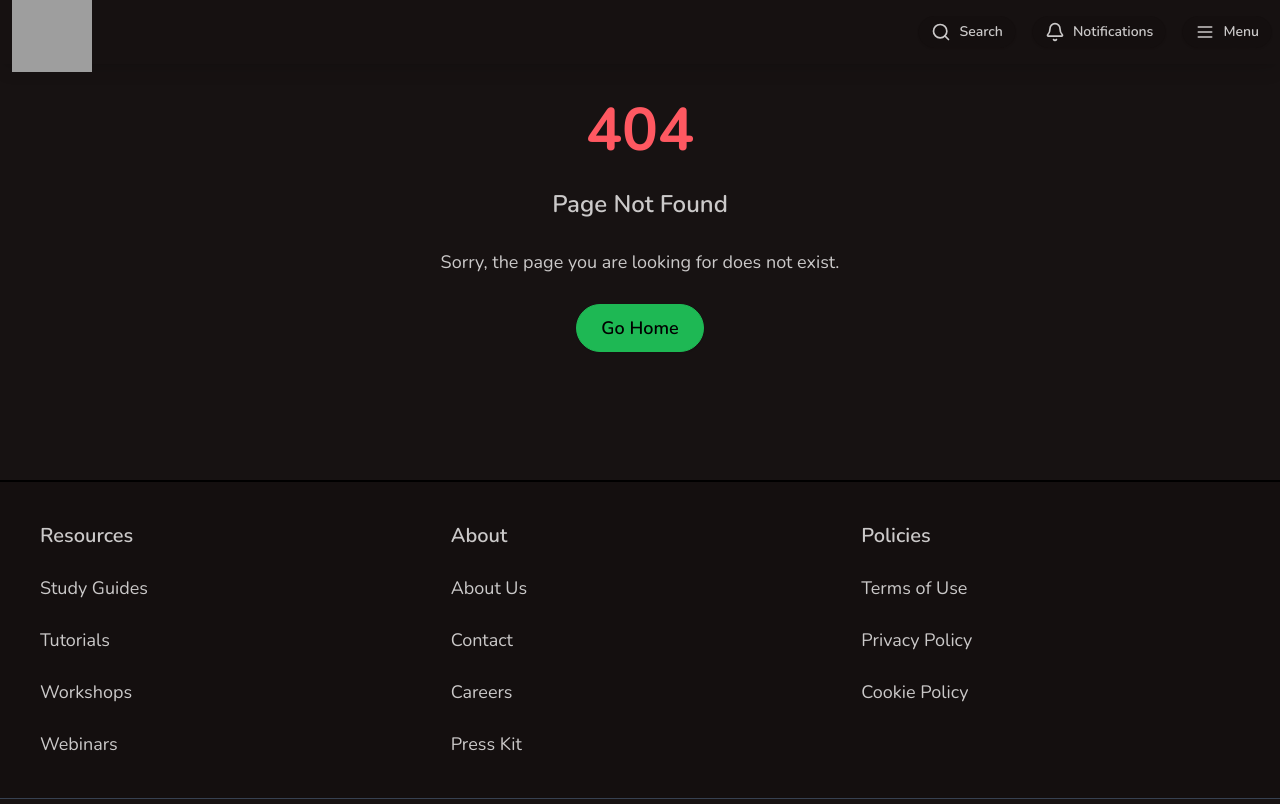
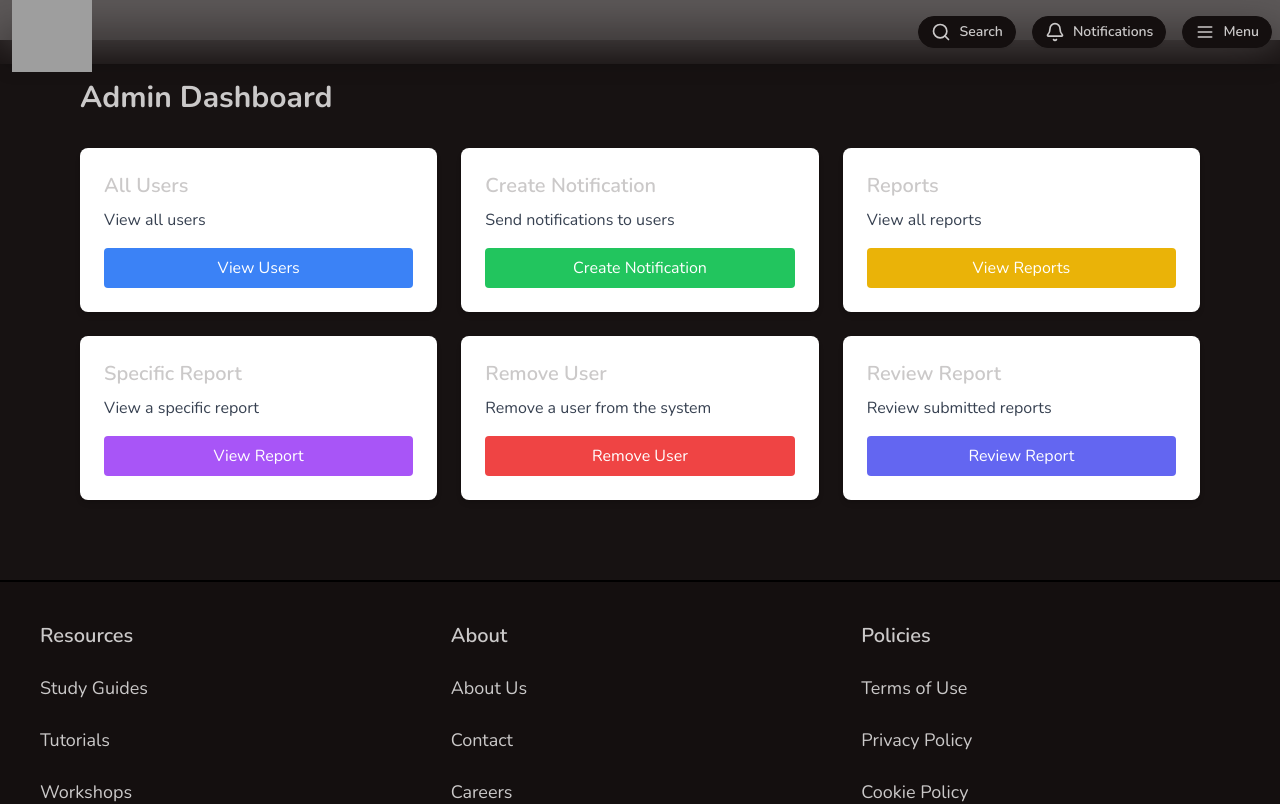
Before and after one commit to Aditya-Mishra9670/Education, a React (Vite) app: page /admin in a window 1280 px wide. Shown: the top 804 px of the page. Built offline with nearby package versions, Linux system fonts and the light colour scheme; grey boxes are pictures that could not be loaded.

Commit message:
added Admin Dashboard with all its functionalities card , implemented get All users, view all reports with infinite serch mechanism

```diff
--- a/src/App.jsx
+++ b/src/App.jsx
@@ -1,7 +1,10 @@
 import { Route, Routes } from "react-router-dom";
 import { Header, Footer } from "./components";
 import { Login, Signup, Home, ForgotPass, Error, Courses, CourseIndividual, Profile, Settings, AboutUs, TermsOfUse, Cookies, Privacy, Contact, MyCourses, CreateCourse } from "./pages";
+import  AdminDashboard  from "./pages/AdminDashboard.jsx";
 import { useThemeStore } from "./store/useThemeStore";
+import AllUsers from "./pages/AllUsers.jsx";
+import Reports from "./pages/Reports.jsx";
 
 function App() {
   const {theme} = useThemeStore();
@@ -25,7 +28,9 @@ function App() {
         <Route path="/contact" element={<Contact />} />
         <Route path="/my-courses" element={<MyCourses />} />
         <Route path="/create-course" element={<CreateCourse />} />
-
+        <Route path = "/admin" element = {<AdminDashboard />} />
+        <Route path="/admin/all-users" element={<AllUsers />} />
+        <Route path="/admin/reports" element={<Reports />} />
 
 
         <Route path="*" element={<Error />} />
--- /dev/null
+++ b/src/pages/AdminDashboard.jsx
@@ -0,0 +1,59 @@
+import React from "react";
+import { useNavigate } from "react-router-dom";
+
+const AdminDashboard = () => {
+    const navigate = useNavigate();
+
+    const handleViewUsers = () => {
+        navigate("/admin/all-users");
+    };
+    const handleViewReports = () => {
+        navigate("/admin/reports");
+    }
+
+    return (
+        <div className="dashboard m-10 p-10">
+            <h1 className="text-3xl font-bold mb-8">Admin Dashboard</h1>
+            <div className="grid grid-cols-1 md:grid-cols-2 lg:grid-cols-3 gap-6">
+                {/* All Users Card */}
+                <div className="card bg-white shadow-md rounded-lg p-6">
+                    <h2 className="text-xl font-semibold mb-2">All Users</h2>
+                    <p className="text-gray-700">View all users</p>
+                    <button onClick={handleViewUsers} className="mt-4 bg-blue-500 text-white py-2 px-4 rounded">View Users</button>
+                </div>
+                {/* Create Notification Card */}
+                <div className="card bg-white shadow-md rounded-lg p-6">
+                    <h2 className="text-xl font-semibold mb-2">Create Notification</h2>
+                    <p className="text-gray-700">Send notifications to users</p>
+                    <button className="mt-4 bg-green-500 text-white py-2 px-4 rounded">Create Notification</button>
+                </div>
+                {/* Reports Card */}
+                <div className="card bg-white shadow-md rounded-lg p-6">
+                    <h2 className="text-xl font-semibold mb-2">Reports</h2>
+                    <p className="text-gray-700">View all reports</p>
+                    <button onClick={handleViewReports} className="mt-4 bg-yellow-500 text-white py-2 px-4 rounded">View Reports</button>
+                </div>
+                {/* Specific Report Card */}
+                <div className="card bg-white shadow-md rounded-lg p-6">
+                    <h2 className="text-xl font-semibold mb-2">Specific Report</h2>
+                    <p className="text-gray-700">View a specific report</p>
+                    <button className="mt-4 bg-purple-500 text-white py-2 px-4 rounded">View Report</button>
+                </div>
+                {/* Remove User Card */}
+                <div className="card bg-white shadow-md rounded-lg p-6">
+                    <h2 className="text-xl font-semibold mb-2">Remove User</h2>
+                    <p className="text-gray-700">Remove a user from the system</p>
+                    <button className="mt-4 bg-red-500 text-white py-2 px-4 rounded">Remove User</button>
+                </div>
+                {/* Review Report Card */}
+                <div className="card bg-white shadow-md rounded-lg p-6">
+                    <h2 className="text-xl font-semibold mb-2">Review Report</h2>
+                    <p className="text-gray-700">Review submitted reports</p>
+                    <button className="mt-4 bg-indigo-500 text-white py-2 px-4 rounded">Review Report</button>
+                </div>
+            </div>
+        </div>
+    );
+};
+
+export default AdminDashboard;
--- /dev/null
+++ b/src/pages/AllUsers.jsx
@@ -0,0 +1,35 @@
+import React, { useEffect, useState } from 'react';
+
+const AllUsers = () => {
+    const [users, setUsers] = useState([]);
+
+    useEffect(() => {
+        // Fetch the list of users from the API
+        fetch('/admin/allUsers')
+            .then(response => response.json())
+            .then(data => setUsers(data))
+            .catch(error => console.error('Error fetching users:', error));
+    }, []);
+
+    return (
+        <div className="container mx-auto p-4 h-full">
+            <h1 className="text-3xl font-bold mb-8 text-center">All Users</h1>
+            {users.length === 0 ? (
+                <div className="flex justify-center items-center h-64">
+                    <h2 className="text-2xl font-semibold text-gray-500">No Data Available</h2>
+                </div>
+            ) : (
+                <div className="grid grid-cols-1 md:grid-cols-2 lg:grid-cols-3 gap-6">
+                    {users.map(user => (
+                        <div key={user.id} className="card bg-white shadow-md rounded-lg p-6">
+                            <h2 className="text-xl font-semibold mb-2 text-blue-600">{user.name}</h2>
+                            <p className="text-gray-700">{user.email}</p>
+                        </div>
+                    ))}
+                </div>
+            )}
+        </div>
+    );
+};
+
+export default AllUsers;
--- /dev/null
+++ b/src/pages/Reports.jsx
@@ -0,0 +1,71 @@
+import React, { useEffect, useState, useRef, useCallback } from 'react';
+
+const Reports = () => {
+    const [reports, setReports] = useState([]);
+    const [page, setPage] = useState(1);
+    const [hasMore, setHasMore] = useState(true);
+    const observer = useRef();
+
+    useEffect(() => {
+        // Dummy data for testing
+        const dummyReports = Array.from({ length: 100 }, (_, index) => ({
+            _id: `${index + 1}`,
+            title: `Report ${index + 1}`,
+            description: `This is the description for report ${index + 1}.`,
+            createdAt: new Date().toISOString()
+        }));
+
+        // Simulate fetching data
+        setTimeout(() => {
+            setReports(prevReports => [...prevReports, ...dummyReports.slice((page - 1) * 10, page * 10)]);
+            if (page * 10 >= dummyReports.length) {
+                setHasMore(false);
+            }
+        }, 1000);
+    }, [page]);
+
+    const lastReportElementRef = useCallback(node => {
+        if (observer.current) observer.current.disconnect();
+        observer.current = new IntersectionObserver(entries => {
+            if (entries[0].isIntersecting && hasMore) {
+                setPage(prevPage => prevPage + 1);
+            }
+        });
+        if (node) observer.current.observe(node);
+    }, [hasMore]);
+
+    return (
+        <div className="container mx-auto p-4 min-h-screen flex flex-col">
+            <h1 className="text-3xl font-bold mb-8 text-center">Reports</h1>
+            {reports.length === 0 ? (
+                <div className="flex-grow flex justify-center items-center">
+                    <h2 className="text-2xl font-semibold text-gray-500">No Reports Available</h2>
+                </div>
+            ) : (
+                <div className="grid grid-cols-1 md:grid-cols-2 lg:grid-cols-3 gap-6 flex-grow">
+                    {reports.map((report, index) => {
+                        if (reports.length === index + 1) {
+                            return (
+                                <div ref={lastReportElementRef} key={report._id} className="card bg-white shadow-md rounded-lg p-6">
+                                    <h2 className="text-xl font-semibold mb-2 text-blue-600">{report.title}</h2>
+                                    <p className="text-gray-700 mb-4">{report.description}</p>
+                                    <p className="text-gray-500 text-sm">Created At: {new Date(report.createdAt).toLocaleDateString()}</p>
+                                </div>
+                            );
+                        } else {
+                            return (
+                                <div key={report._id} className="card bg-white shadow-md rounded-lg p-6">
+                                    <h2 className="text-xl font-semibold mb-2 text-blue-600">{report.title}</h2>
+                                    <p className="text-gray-700 mb-4">{report.description}</p>
+                                    <p className="text-gray-500 text-sm">Created At: {new Date(report.createdAt).toLocaleDateString()}</p>
+                                </div>
+                            );
+                        }
+                    })}
+                </div>
+            )}
+        </div>
+    );
+};
+
+export default Reports;
--- a/src/pages/index.js
+++ b/src/pages/index.js
@@ -14,5 +14,6 @@ import Privacy from "./Privacy";
 import Contact from "./Contact";
 import MyCourses from "./MyCourses";
 import CreateCourse from "./CreateCourse";
+import AdminDashboard from "./AdminDashboard";
 
-export {Login,Signup,Home,ForgotPass,Error,Courses,CourseIndividual,Profile,Settings,AboutUs,TermsOfUse,Cookies,Privacy,Contact,MyCourses,CreateCourse}
+export {Login,Signup,Home,ForgotPass,Error,Courses,CourseIndividual,Profile,Settings,AboutUs,TermsOfUse,Cookies,Privacy,Contact,MyCourses,CreateCourse,AdminDashboard};
```
Also changed, not shown: src/components/AdminComponents/CreateNotification.jsx (added).
